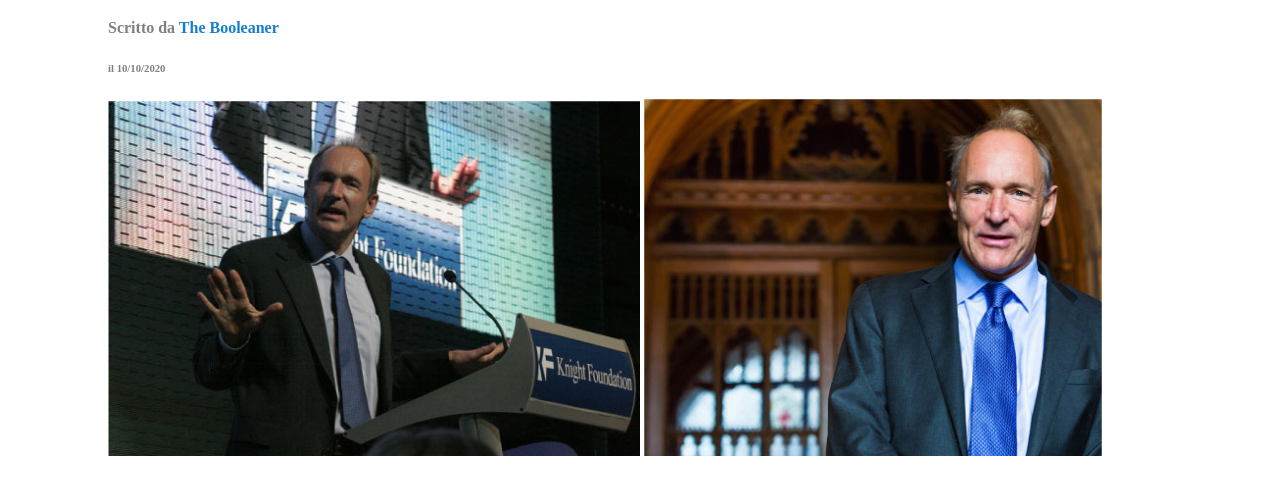
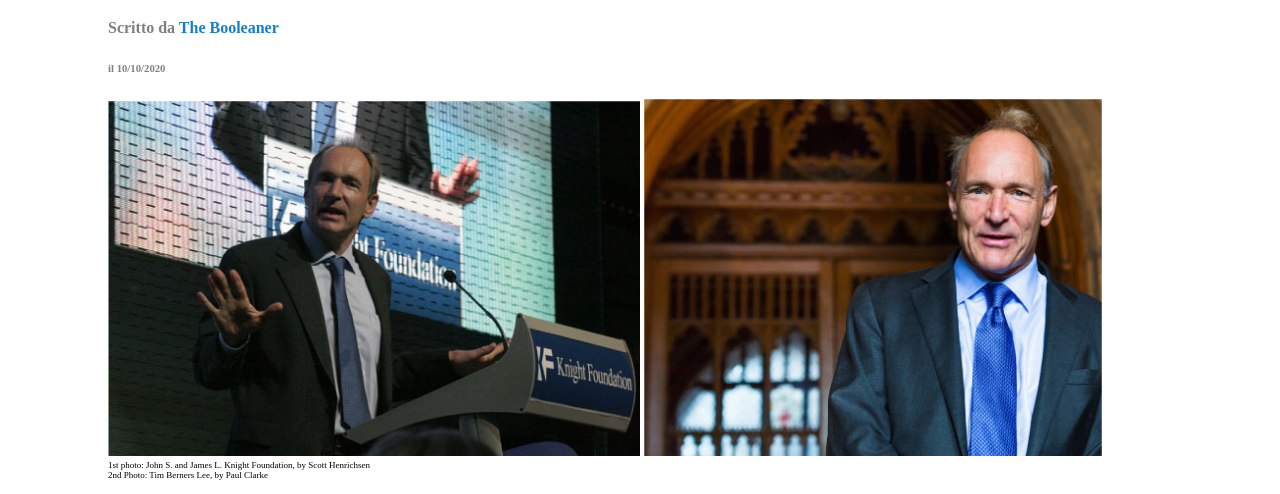
Before and after one commit to antonionovelli92/html-css-booleaner, a plain HTML site: page index.html in a window 1280 px wide. Shown: the part 306-800 px from the top of the page. Drawn offline with Linux system fonts and the light colour scheme.

Commit message:
add text caption image

```diff
--- a/css/style.css
+++ b/css/style.css
@@ -38,3 +38,6 @@ h4, h6 {
 #tim2 {
     width: 43%;
 }
+figcaption{
+    font-size: xx-small;
+}
--- a/index.html
+++ b/index.html
@@ -22,9 +22,8 @@
         <section class="timimage">
             <img id="tim1" src="img/tim-1.jpg" alt="">
             <img id="tim2" src="img/tim-2.jpg" alt="">
-
-
-
+          <figcaption>1st photo: John S. and James L. Knight Foundation, by Scott Henrichsen</figcaption>
+          <figcaption>2nd Photo: Tim Berners Lee, by Paul Clarke</figcaption>
         </section>
 
 
```
